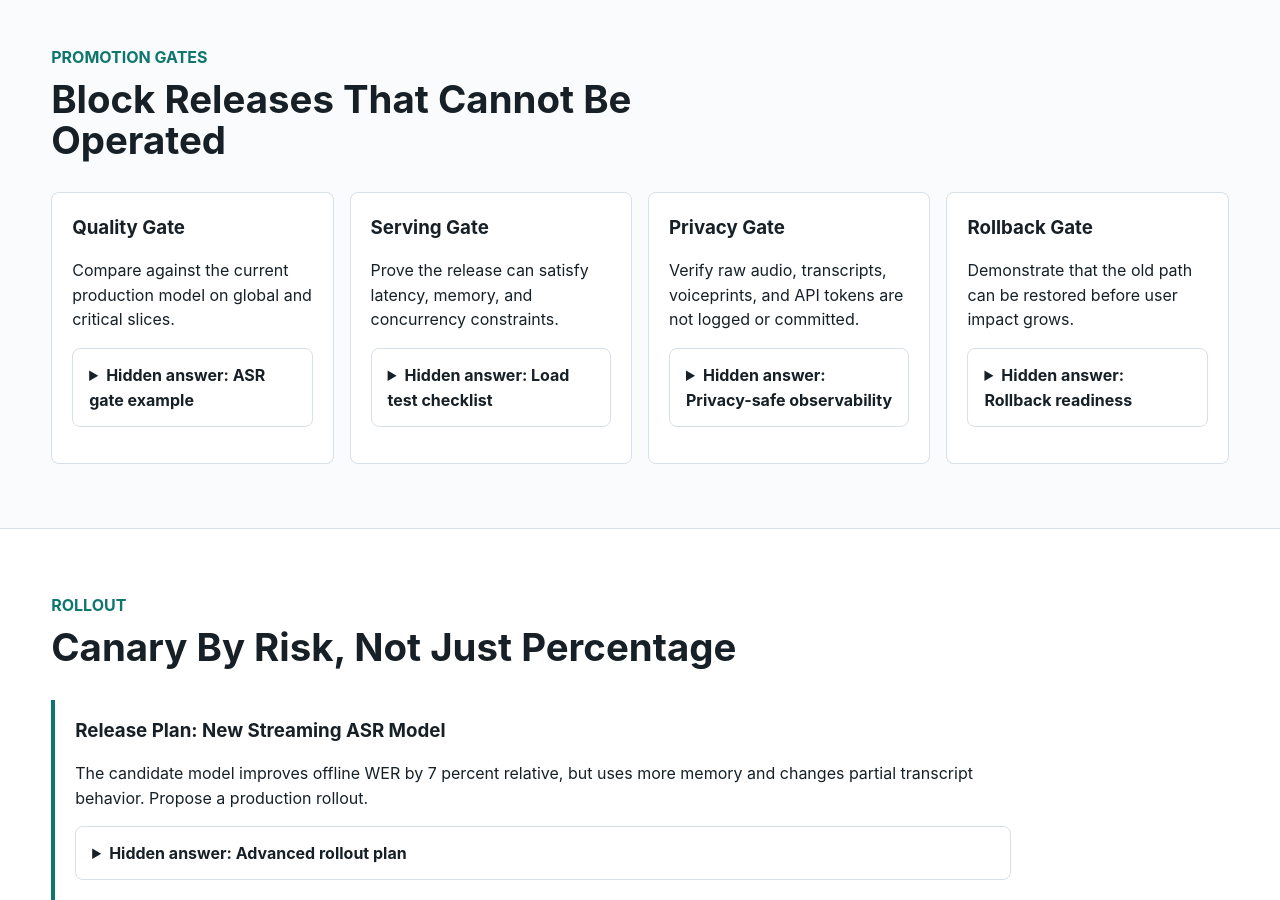
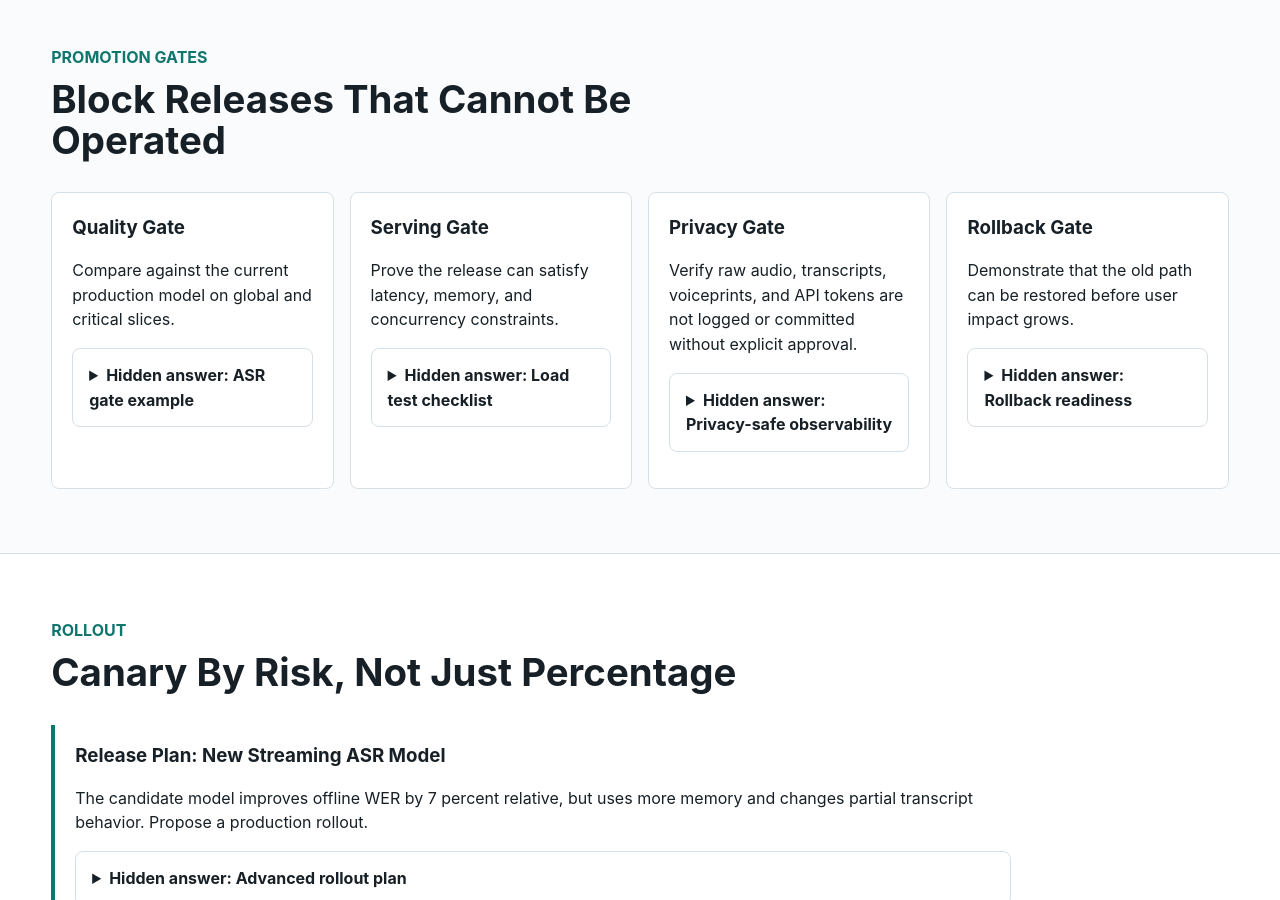
Before and after one commit to kennethli319/kennethli319.github.io, a Jekyll site: the page audio-text-ml-course/lessons/model-release-playbook.html, which Jekyll copies as it is, in a window 1280 px wide and 900 px high, scrolled down 1114 px. Built offline with Jekyll 4.4.1, drawn with Linux system fonts in a browser that asks for light colours; part of the change alters nothing that is shown.

Commit message:
Tighten speech model release privacy gate

```diff
--- a/audio-text-ml-course/lessons/model-release-playbook.html
+++ b/audio-text-ml-course/lessons/model-release-playbook.html
@@ -89,14 +89,16 @@
         </article>
         <article class="card">
           <h3>Privacy Gate</h3>
-          <p>Verify raw audio, transcripts, voiceprints, and API tokens are not logged or committed.</p>
+          <p>Verify raw audio, transcripts, voiceprints, and API tokens are not logged or committed without explicit approval.</p>
           <details class="qa">
             <summary>Hidden answer: Privacy-safe observability</summary>
             <p>
               Prefer trace IDs, durations, language probabilities, confidence
               distributions, redacted text, aggregate acoustic quality signals,
-              and explicitly opted-in debug samples. Do not store private audio
-              by default just because it makes debugging easier.
+              and explicitly opted-in debug samples. Treat voiceprints as
+              sensitive identifiers: require consent, purpose limits, retention
+              limits, and access controls. Do not store private audio by default
+              just because it makes debugging easier.
             </p>
           </details>
         </article>
```
